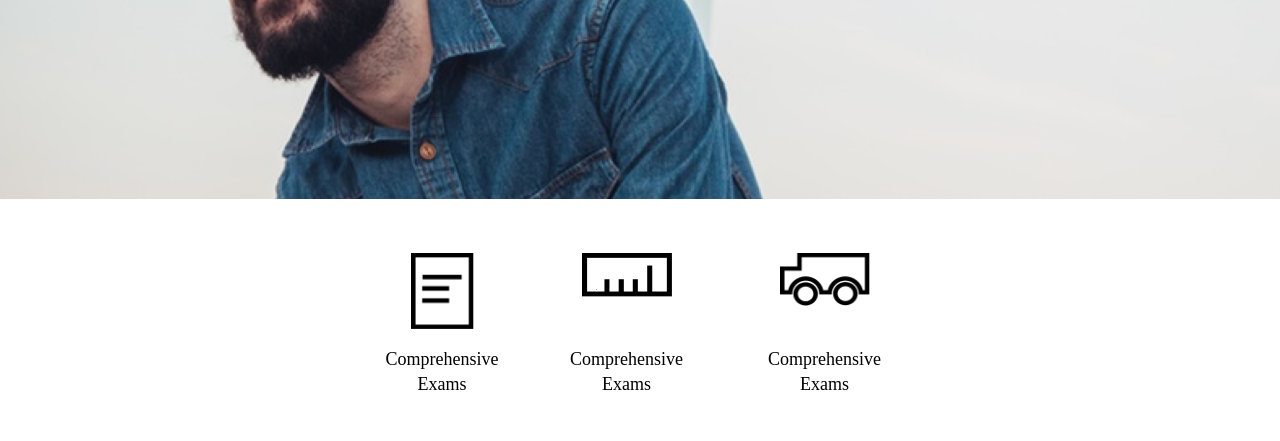
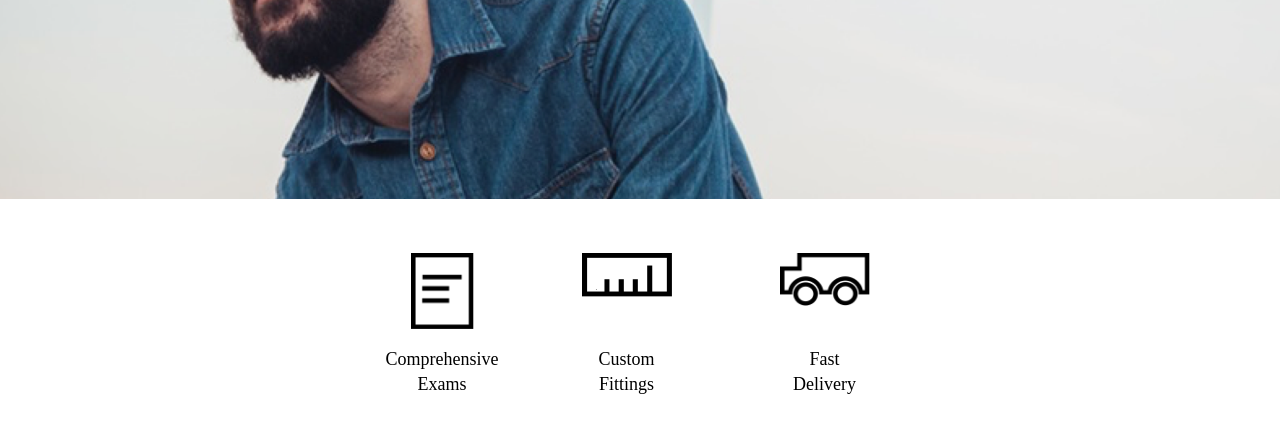
Before and after one commit to leonard186/TortoiseshellOptics, a plain HTML site: page index.html in a window 1280 px wide. Shown: the part 359-800 px from the top of the page. Drawn offline with Linux system fonts and the light colour scheme.

Commit message:
final version 1.0

```diff
--- a/index.html
+++ b/index.html
@@ -55,12 +55,12 @@
 
       <div class="items ruler">
         <img src="resources\images\ruler-icon.png" />
-        <span>Comprehensive Exams</span>
+        <span>Custom Fittings</span>
       </div>
 
       <div class="items truck">
         <img src="resources\images\truck-icon.png" />
-        <span>Comprehensive Exams</span>
+        <span>Fast Delivery</span>
       </div>
 
     </div>
--- a/resources/css/style.css
+++ b/resources/css/style.css
@@ -237,6 +237,7 @@ header {
 
     .about_item h2 {
       width: auto;
+      text-align: center;
     }
 
     .about_item p {
```
